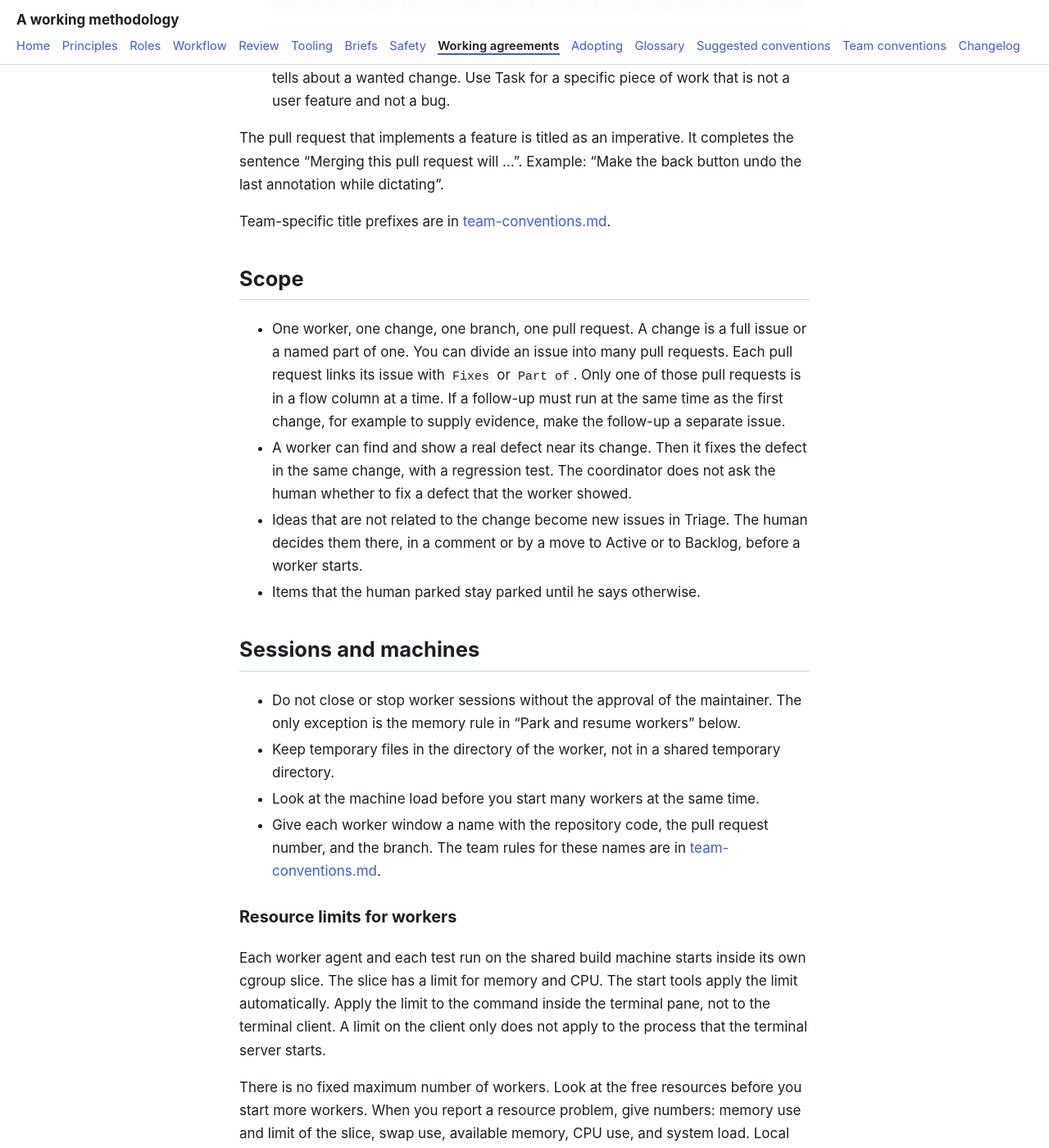
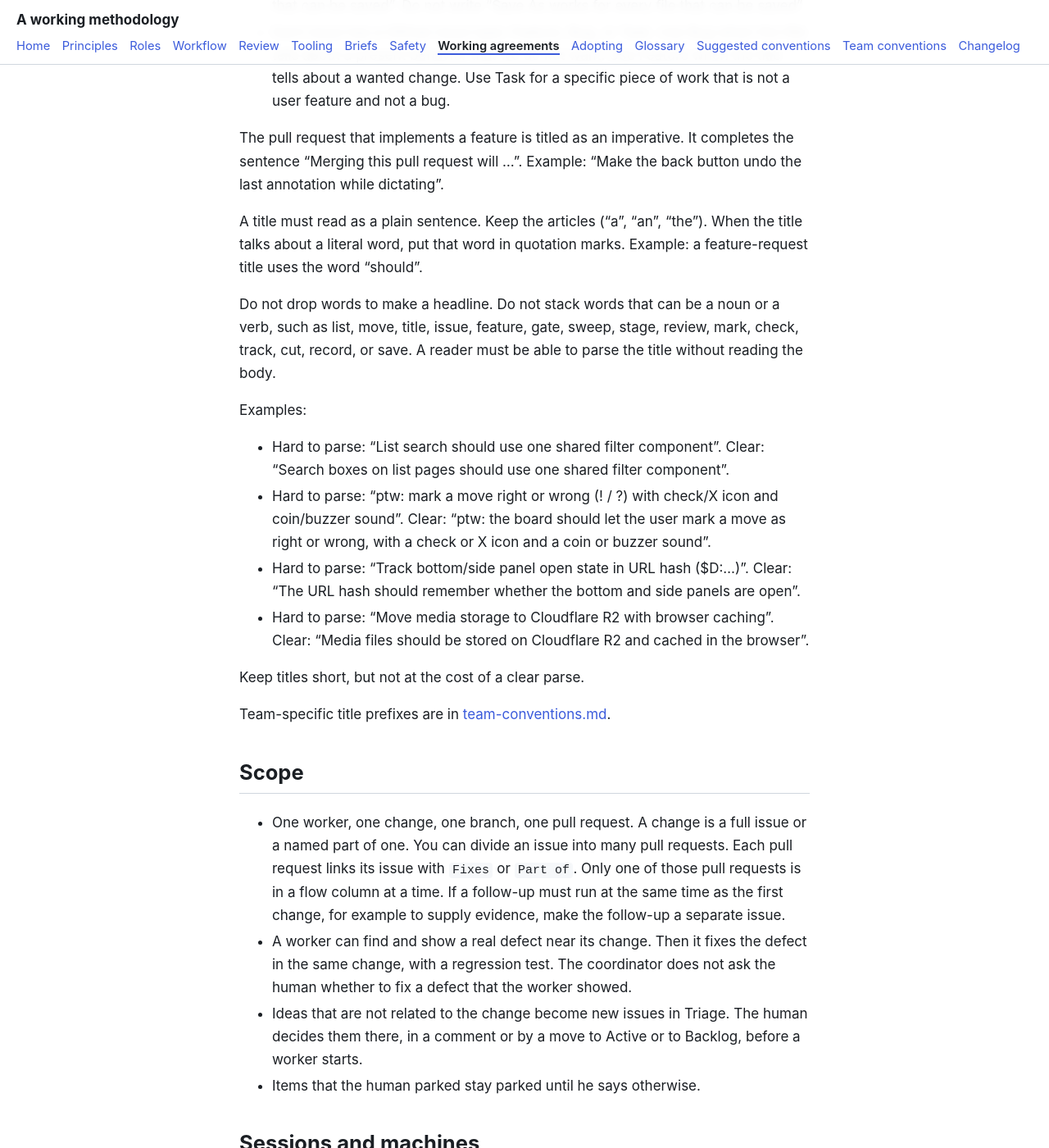
Before and after one commit to tangentcode/methodology, a Jekyll site: the page built from working-agreements.md, in a window 1280 px wide and 1400 px high, scrolled down 1241 px. Shown: the whole window at 82% size. Built offline with Jekyll 4.4.1, drawn with Linux system fonts in a browser that asks for light colours; our own code applies the rules of GitHub Pages for plain Markdown files.

Commit message:
Add a title-clarity rule so the title of an issue or a pull request reads as a plain sentence (#76)
Titles must keep their articles, quote any literal word they discuss,
and stay parseable without the body. Do not stack words that can be a
noun or a verb into headline style.

```diff
--- a/working-agreements.md
+++ b/working-agreements.md
@@ -28,6 +28,19 @@ Do not write a feature request as a present-tense statement. That reads as a bug
 - Each issue has a GitHub issue type: Feature, Bug, or Task. Use Bug when the title tells about a present behavior that we do not want. Use Feature when the title tells about a wanted change. Use Task for a specific piece of work that is not a user feature and not a bug.
 
 The pull request that implements a feature is titled as an imperative. It completes the sentence "Merging this pull request will ...". Example: "Make the back button undo the last annotation while dictating".
+
+A title must read as a plain sentence. Keep the articles ("a", "an", "the"). When the title talks about a literal word, put that word in quotation marks. Example: a feature-request title uses the word "should".
+
+Do not drop words to make a headline. Do not stack words that can be a noun or a verb, such as list, move, title, issue, feature, gate, sweep, stage, review, mark, check, track, cut, record, or save. A reader must be able to parse the title without reading the body.
+
+Examples:
+
+- Hard to parse: "List search should use one shared filter component". Clear: "Search boxes on list pages should use one shared filter component".
+- Hard to parse: "ptw: mark a move right or wrong (! / ?) with check/X icon and coin/buzzer sound". Clear: "ptw: the board should let the user mark a move as right or wrong, with a check or X icon and a coin or buzzer sound".
+- Hard to parse: "Track bottom/side panel open state in URL hash ($D:...)". Clear: "The URL hash should remember whether the bottom and side panels are open".
+- Hard to parse: "Move media storage to Cloudflare R2 with browser caching". Clear: "Media files should be stored on Cloudflare R2 and cached in the browser".
+
+Keep titles short, but not at the cost of a clear parse.
 
 Team-specific title prefixes are in [team-conventions.md](team-conventions.md).
 
```
Also changed, not shown: adopting.md (+2 -0 lines), glossary.md (+1 -1 lines).
